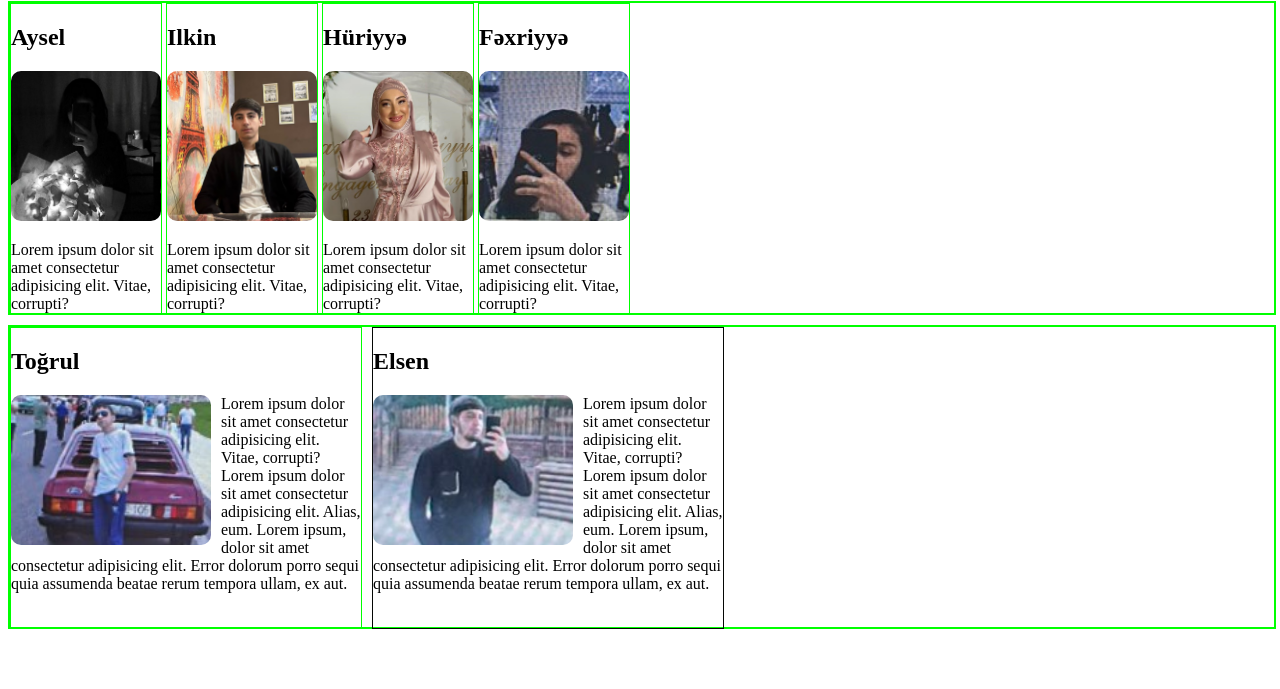
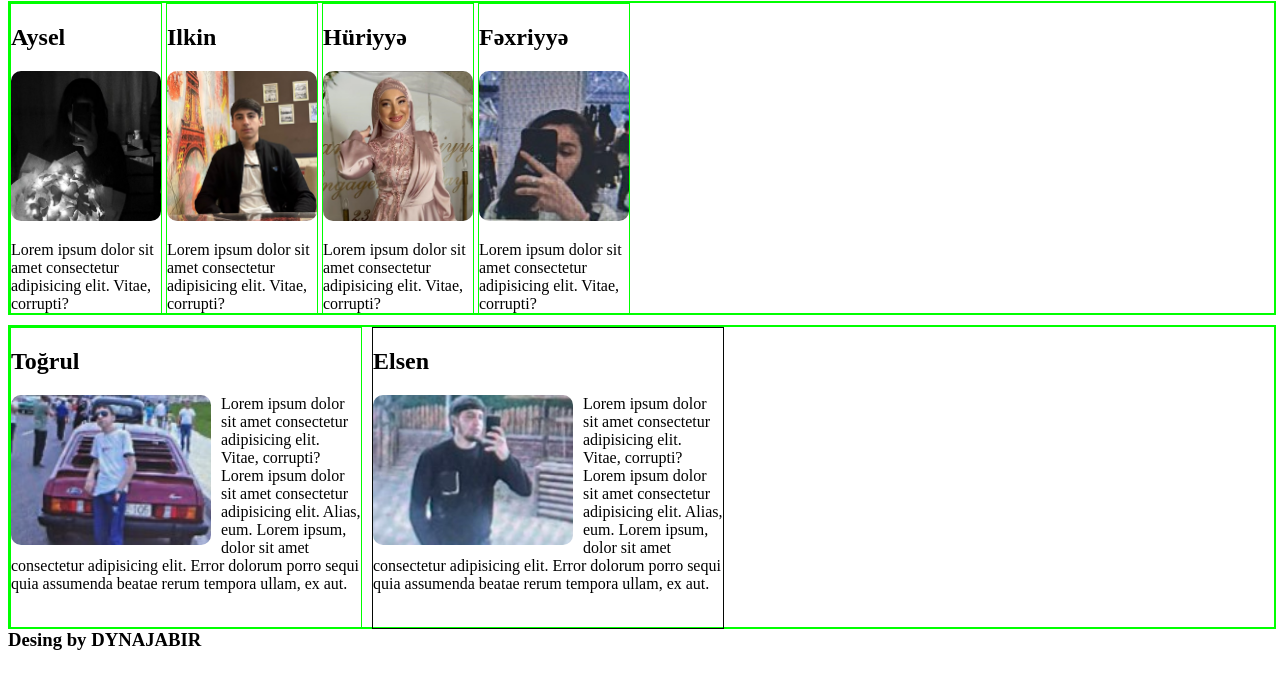
Before and after one commit to Cabir582/ders, a plain HTML site: page index.html in a window 1280 px wide. Shown: the part 79-768 px from the top of the page. Drawn offline with Linux system fonts and the light colour scheme.

Commit message:
dagil ay dunya dagil

```diff
--- a/index.html
+++ b/index.html
@@ -157,5 +157,7 @@
         </div>
 
     </div>
+
 </body>
+<h3>Desing by DYNAJABIR</h3>
 </html>
```
